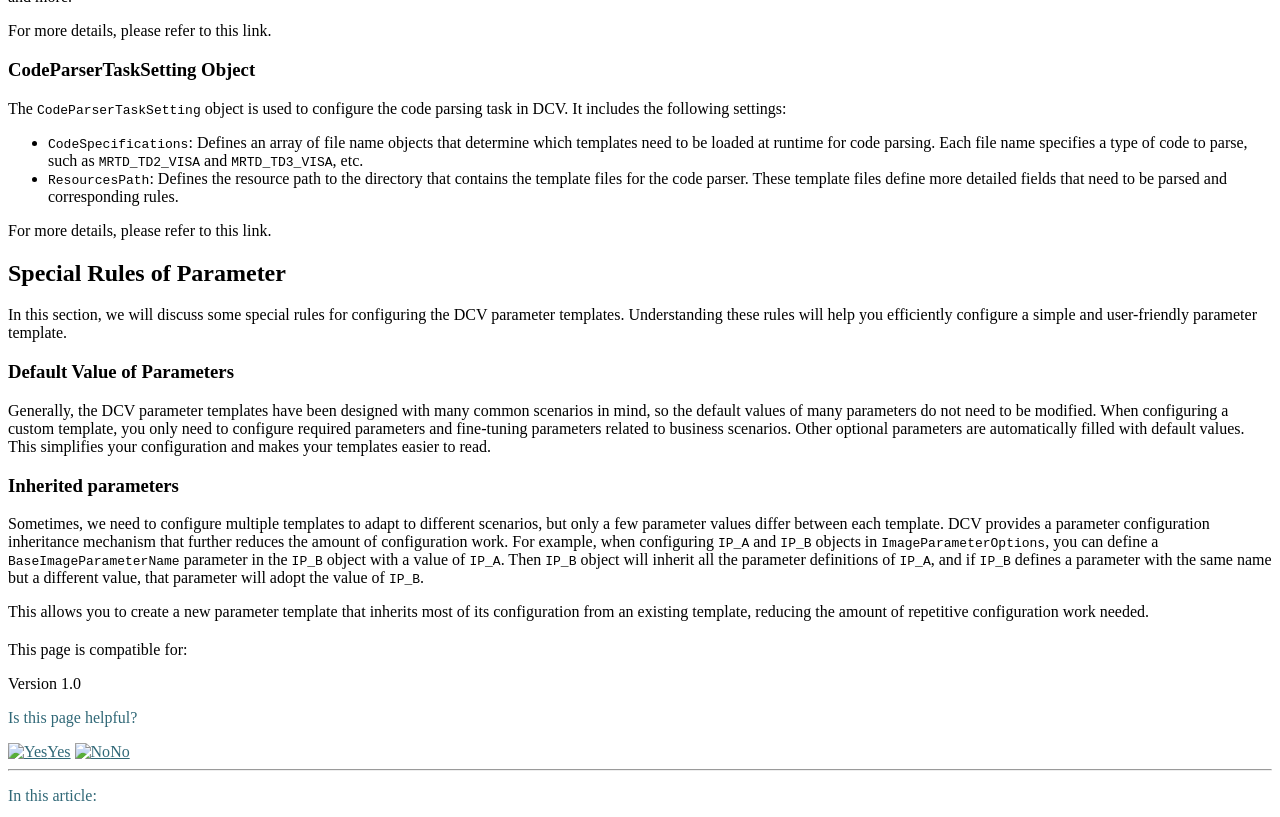
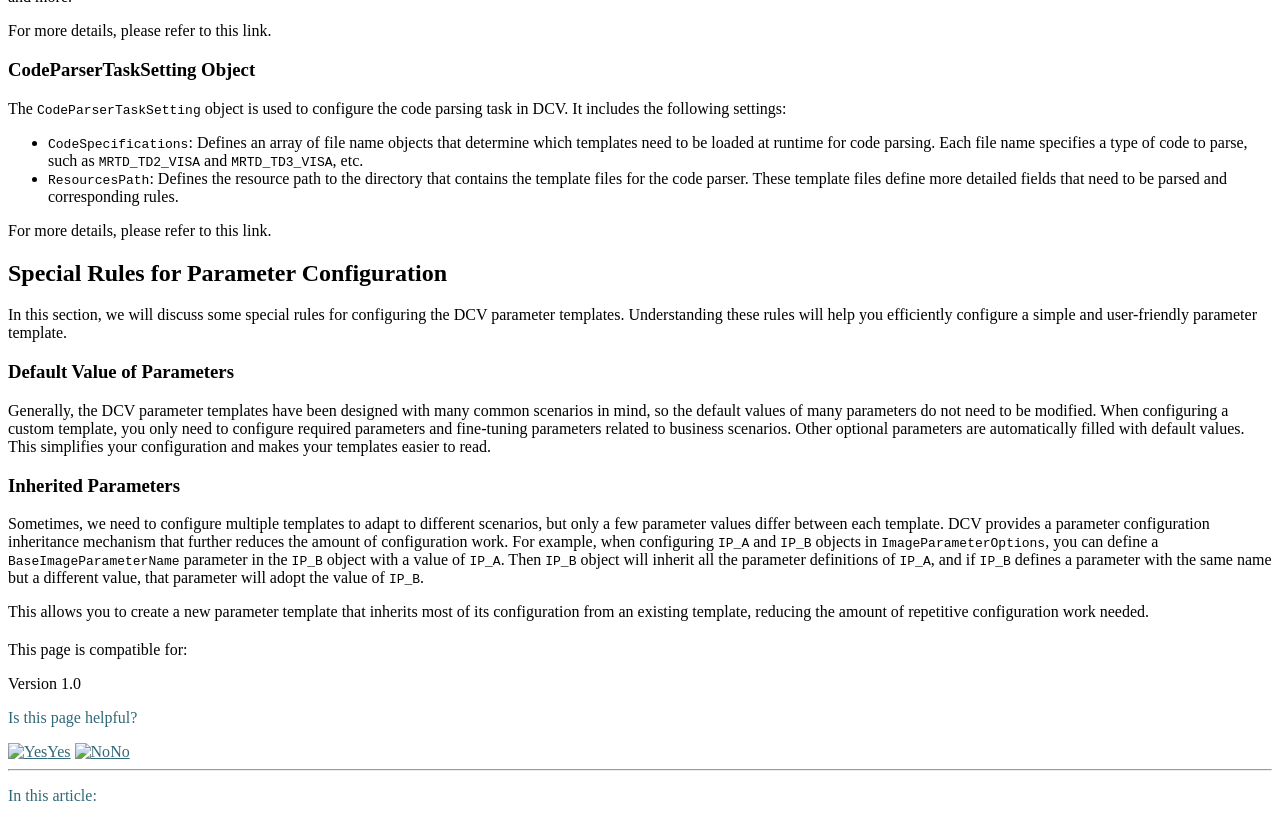
Before and after one commit to dynamsoft-docs/capture-vision-docs, a Jekyll site: the page built from parameters/file/index.md, in a window 1280 px wide and 900 px high, scrolled down 6843 px, cut to the strip 0-817 px from the top of the window. Built offline with Jekyll 4.4.1, drawn with Linux system fonts in a browser that asks for light colours.

Commit message:
small fix of title

```diff
--- a/parameters/file/index.md
+++ b/parameters/file/index.md
@@ -185,7 +185,7 @@ The `CodeParserTaskSetting` object is used to configure the code parsing task in
 
 For more details, please refer to this link.
 
-## Special Rules of Parameter
+## Special Rules for Parameter Configuration
 
 In this section, we will discuss some special rules for configuring the DCV parameter templates. Understanding these rules will help you efficiently configure a simple and user-friendly parameter template.
 
@@ -193,7 +193,7 @@ In this section, we will discuss some special rules for configuring the DCV para
 
 Generally, the DCV parameter templates have been designed with many common scenarios in mind, so the default values of many parameters do not need to be modified. When configuring a custom template, you only need to configure required parameters and fine-tuning parameters related to business scenarios. Other optional parameters are automatically filled with default values. This simplifies your configuration and makes your templates easier to read.
 
-### Inherited parameters
+### Inherited Parameters
 
 Sometimes, we need to configure multiple templates to adapt to different scenarios, but only a few parameter values differ between each template. DCV provides a parameter configuration inheritance mechanism that further reduces the amount of configuration work.
 For example, when configuring `IP_A` and `IP_B` objects in `ImageParameterOptions`, you can define a `BaseImageParameterName` parameter in the `IP_B` object with a value of `IP_A`. Then `IP_B` object will inherit all the parameter definitions of `IP_A`, and if `IP_B` defines a parameter with the same name but a different value, that parameter will adopt the value of `IP_B`.
```
